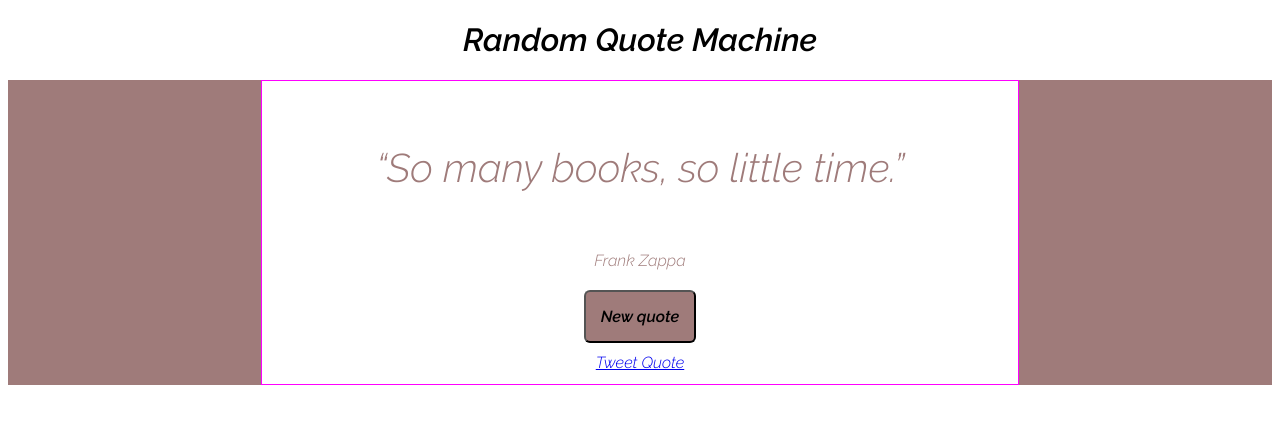
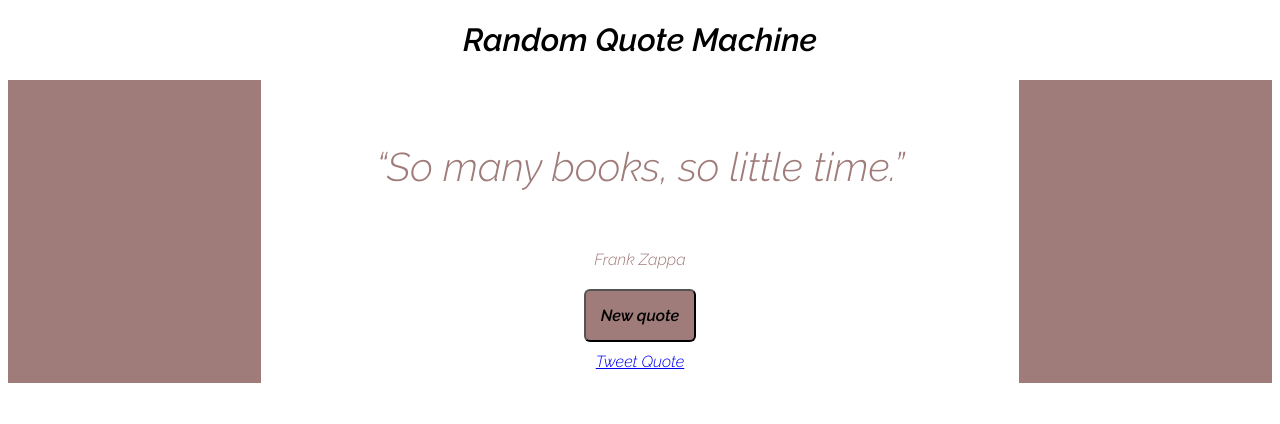
Before and after one commit to Amapola-Negra/REACT-PROJECTS-REPO, a React (Vite) app in the folder random-quotes-machine/: page / in a window 1280 px wide. Shown: the top 424 px of the page. Built offline with nearby package versions, Linux system fonts and the light colour scheme.

Commit message:
Update index.css

```diff
--- a/random-quotes-machine/src/index.css
+++ b/random-quotes-machine/src/index.css
@@ -6,7 +6,6 @@ body{
   height: 100%;
 }
 #quote-box{
-  border: 1px solid magenta;
   margin: 20%;
   margin-top: 1em;
   padding: 1%;
```
